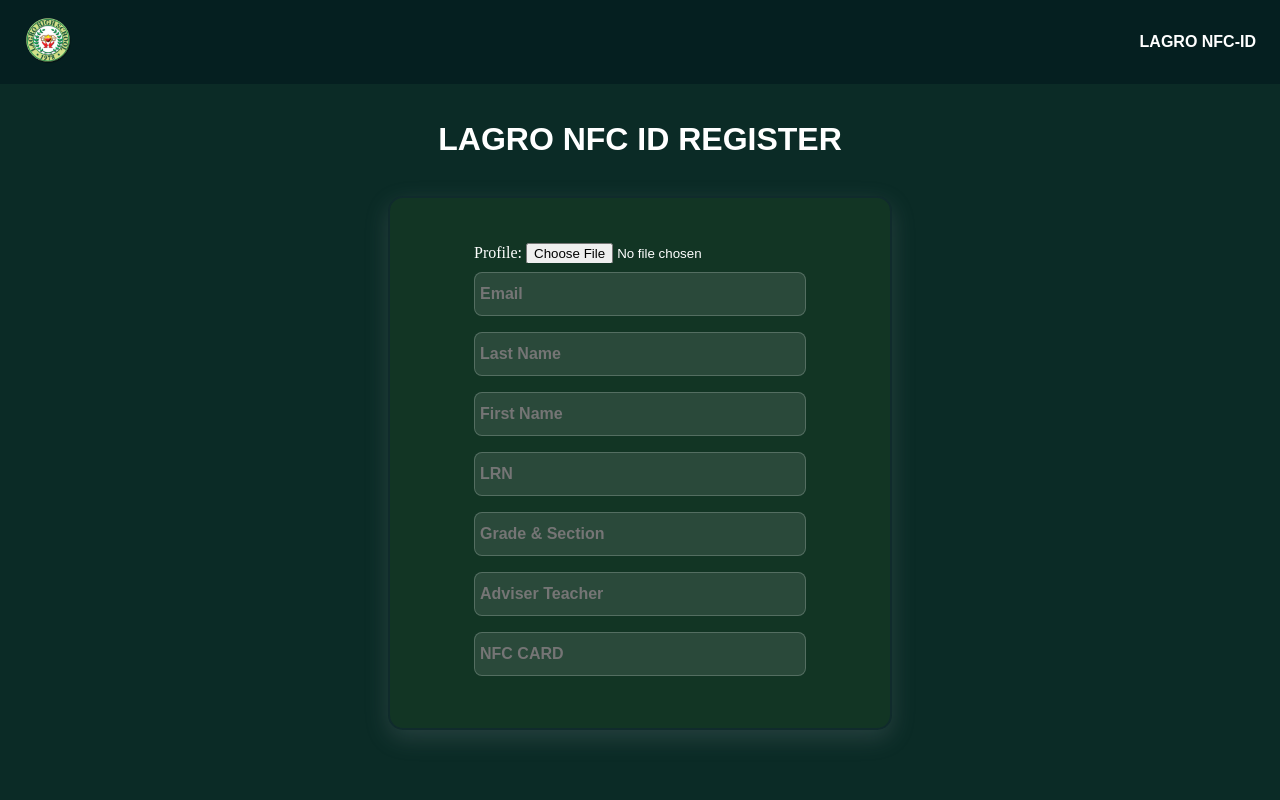
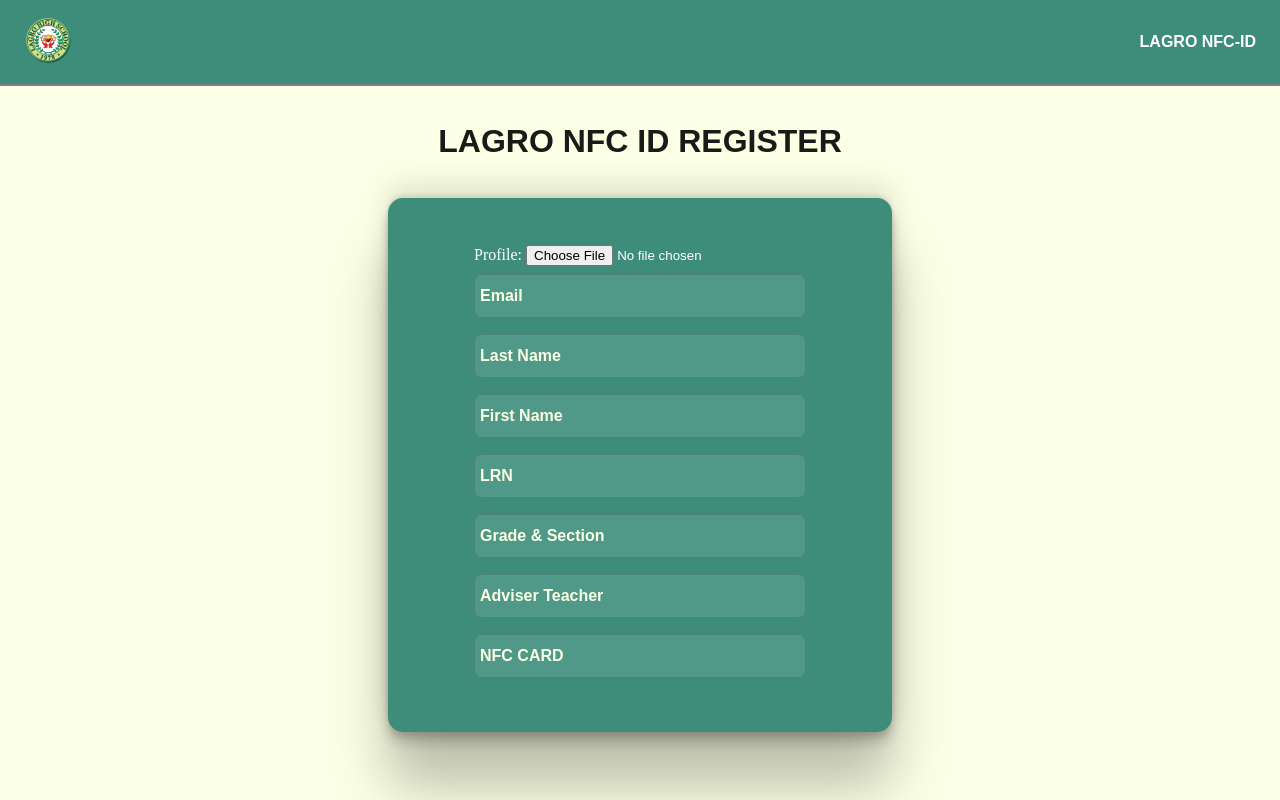
Before and after one commit to Mandie02/NFC-ID, a PHP site: page /pages/Register/register.php in a window 1280 px wide. Run offline with PHP 8.4, Linux system fonts and the light colour scheme; some libraries are stand-ins or nearby versions; some web fonts are replaced.

Commit message:
ui, color has changed

```diff
--- a/styles/register.css
+++ b/styles/register.css
@@ -1,18 +1,22 @@
 
 body{
     color: white;
-    background-color: #0B2B26;
+    background-color: #FBFFE4;
     margin: 0;
     padding: 0;
 }
 
 nav {
-    background-color: #051F20;
+    background-color: #3D8D7A;
+    backdrop-filter: blur(16px);
+    border-bottom: 2px solid grey;
     color: white;
     margin: 0;
     padding: 0;
     font-family: 'Satoshi', sans-serif;
     font-weight: 400;
+    position: -webkit-sticky;
+    opacity: 1.1;
 }
 
 .nav-container {
@@ -59,13 +63,13 @@ header .header-register-form {
 
 header h1 {
     font-size: 2rem;
-    color: white;
+    color: #1A1A19;
     font-family: 'Satoshi', sans-serif;
     font-weight: 900;
 }
 
 form {
-    margin: 10px 0;
+    margin-top: 10px 0;
     padding: 25px 0;
     width: 500px;
     height: 30rem;
@@ -73,10 +77,14 @@ form {
     justify-content: center;
     justify-self: center;
     align-items: center;
-    background-color: #123524;
-    border: #102b2c 2px solid;
+    background-color: #3D8D7A;
+    border: #3D8D7A 2px solid;
     border-radius: 15px;
-    box-shadow: rgba(149, 157, 165, 0.2) 0px 8px 24px;
+    box-shadow: rgba(0, 0, 0, 0.25) 0px 54px 55px,
+     rgba(0, 0, 0, 0.12) 0px -12px 30px,
+      rgba(0, 0, 0, 0.12) 0px 4px 6px,
+       rgba(0, 0, 0, 0.17) 0px 12px 13px,
+        rgba(0, 0, 0, 0.09) 0px -3px 5px;
 }
 
 .input {
@@ -91,11 +99,15 @@ form {
     font-size: 16px;
     font-weight: 600;
     background-color: rgba(255, 255, 255, 0.1);
-    border: 1px solid rgba(255, 255, 255, 0.2);
+    border: 1px solid rgba(92, 54, 54, 0.2);
     color: white;
 }
 
 .input:focus {
     outline: none;
-    border-color: #8EB69B;
+    border-color: #3f4942;
 }
+
+.input::placeholder {
+    color: #FBFFE4;
+}
```
Also changed, not shown: styles/E-ID.css (+7 -3 lines), styles/dashboard.css (+15 -4 lines).
